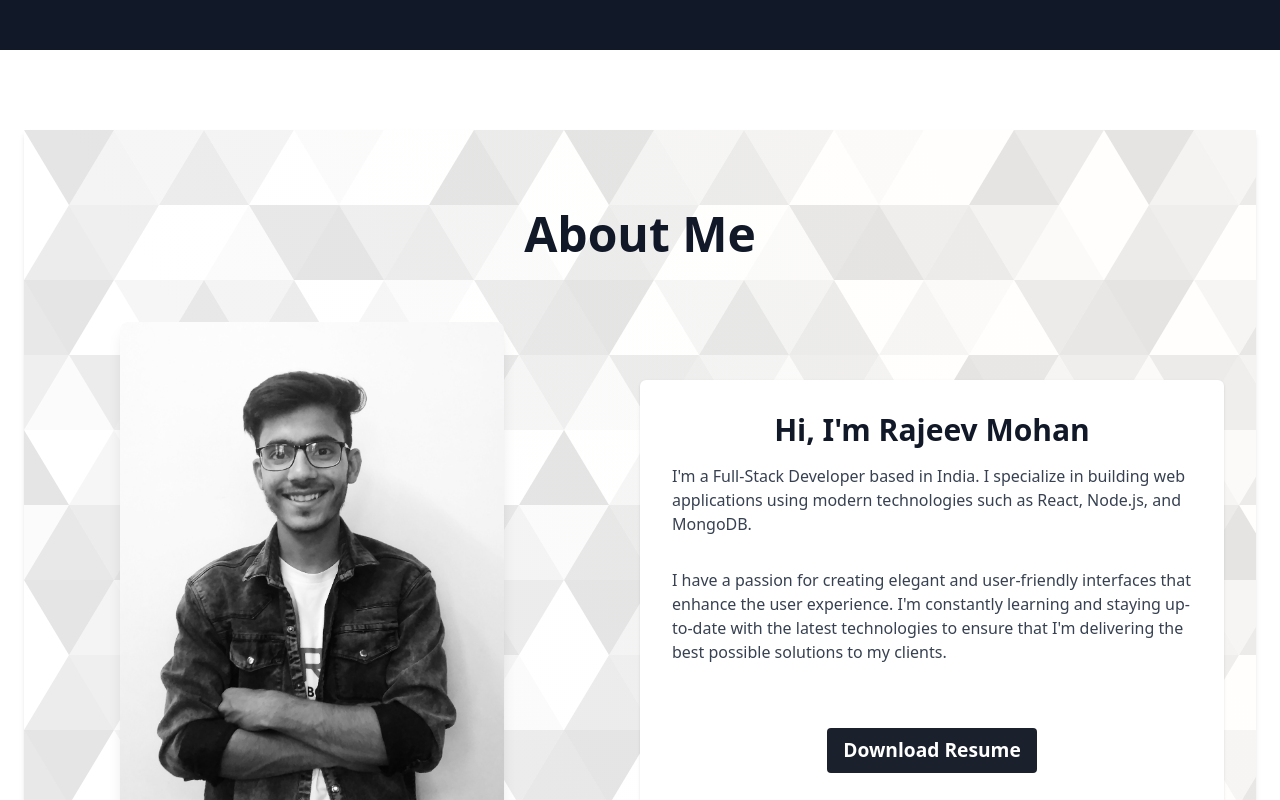
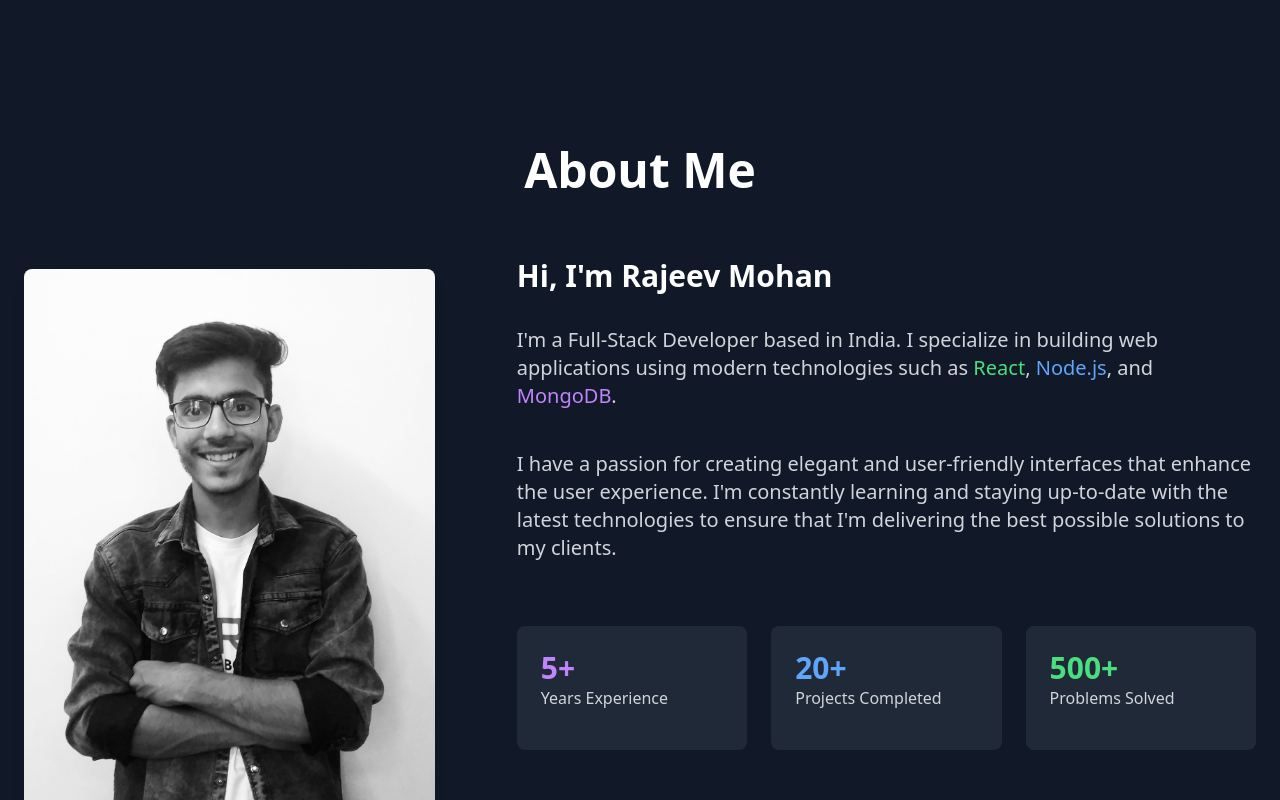
Before and after one commit to rstudy211/My-Portfolio, a React (Create React App) app: page / in a window 1280 px wide. Shown: the part 680-1480 px from the top of the page. Built offline with nearby package versions, Linux system fonts and the light colour scheme.

Commit message:
updated the about & contact section

```diff
--- a/src/components/About.js
+++ b/src/components/About.js
@@ -1,75 +1,69 @@
-import React, { useEffect, useState } from "react";
+import React from "react";
 import resume from "../assets/Rajeev Latex.pdf";
 import profilePicture from "../assets/profilePic.jpg";
 
 function About() {
-  const [isMobile, setIsMobile] = useState(false);
-
-  useEffect(() => {
-    const handleResize = () => {
-      setIsMobile(window.innerWidth <= 768); // Define your mobile breakpoint here
-    };
-
-    handleResize(); // Check on component mount
-
-    window.addEventListener("resize", handleResize);
-
-    return () => {
-      window.removeEventListener("resize", handleResize);
-    };
-  }, []);
   return (
-    <div
-      className="w-full md:container mx-auto md:pt-20 px-6"
-      id="about"
-      data-aos="fade-up"
-      data-aos-offset="400"
-    >
-      <div className={`shadow-md py-20 pb-20 ${isMobile ? "" : "bgcover"}`}>
+    <div className="bg-gray-900 text-center md:text-left" id="about">
+      <div className="container mx-auto py-20 px-6 md:py-24">
         <h2
-          className="text-3xl xl:text-5xl 2xl:text-6xl font-bold text-gray-900 mb-16 text-center"
+          className="text-4xl md:text-5xl font-bold text-white mb-16 text-center"
           data-aos="fade-up"
           data-aos-delay="400"
         >
           About Me
         </h2>
-        <div className="md:flex items-center justify-center gap-10">
+        <div className="md:flex md:justify-between md:items-center">
+          <div className="md:w-1/3 mb-12 md:mb-0">
             <img
-            data-aos="fade-zoom-in"
-            data-aos-offset="200"
-            data-aos-easing="ease-in-sine"
-            data-aos-duration="600"
+              data-aos="fade-right"
+              data-aos-duration="1000"
               src={profilePicture}
               alt="Profile picture"
-            className="rounded-lg max-w-full h-auto lg:max-h-full sm:max-w-sm md:max-w-sm lg:max-w-sm shadow-lg"
+              className="rounded-lg shadow-lg w-full h-auto"
             />
-          <div className="md:w-1/2 md:pr-8 lg:w-1/2">
-            <div className="bg-white rounded-md shadow p-8">
-              <h2 className="text-3xl font-bold text-gray-900 mb-4">
+          </div>
+          <div className="md:w-3/5">
+            <h3 className="text-3xl font-bold text-white mb-8">
               Hi, I'm Rajeev Mohan
-              </h2>
-              <p className="text-gray-700 mb-4">
+            </h3>
+            <p className="text-gray-300 text-xl mb-6" data-aos="fade-up" data-aos-delay="500">
               I'm a Full-Stack Developer based in India. I specialize in
               building web applications using modern technologies such as
-                React, Node.js, and MongoDB.
+              <span className="text-green-400"> React</span>,
+              <span className="text-blue-400"> Node.js</span>, and
+              <span className="text-purple-400"> MongoDB</span>.
             </p>
-              <p className="text-gray-700 mb-4">
+            <p className="text-gray-300 text-xl mb-12" data-aos="fade-up" data-aos-delay="600">
               I have a passion for creating elegant and user-friendly
               interfaces that enhance the user experience. I'm constantly
               learning and staying up-to-date with the latest technologies to
               ensure that I'm delivering the best possible solutions to my
               clients.
             </p>
-              <div className="text-center mt-8">
+            <div className="grid grid-cols-1 md:grid-cols-3 gap-6 mb-12" data-aos="fade-up" data-aos-delay="700">
+              <div className="bg-gray-800 p-6 rounded-lg">
+                <h4 className="text-3xl font-bold text-purple-400">5+</h4>
+                <p className="text-gray-300">Years Experience</p>
+              </div>
+              <div className="bg-gray-800 p-6 rounded-lg">
+                <h4 className="text-3xl font-bold text-blue-400">20+</h4>
+                <p className="text-gray-300">Projects Completed</p>
+              </div>
+              <div className="bg-gray-800 p-6 rounded-lg">
+                <h4 className="text-3xl font-bold text-green-400">500+</h4>
+                <p className="text-gray-300">Problems Solved</p>
+              </div>
+            </div>
             <a
               href={resume}
               download
-                  className="bg-blue-500 hover:bg-blue-700 text-white font-bold py-2 px-4 rounded transition-all duration-300"
+              data-aos="fade-up"
+              data-aos-delay="800"
+              className="bg-purple-600 hover:bg-purple-700 text-white py-4 px-12 rounded-lg shadow-lg font-bold inline-block transition-all duration-300 transform hover:-translate-y-1 hover:shadow-xl"
             >
               Download Resume
             </a>
-              </div>
-            </div>
           </div>
         </div>
       </div>
```
Also changed, not shown: src/components/Contact.js (+70 -47 lines). Lines whose indentation alone changed are shown as unchanged.
